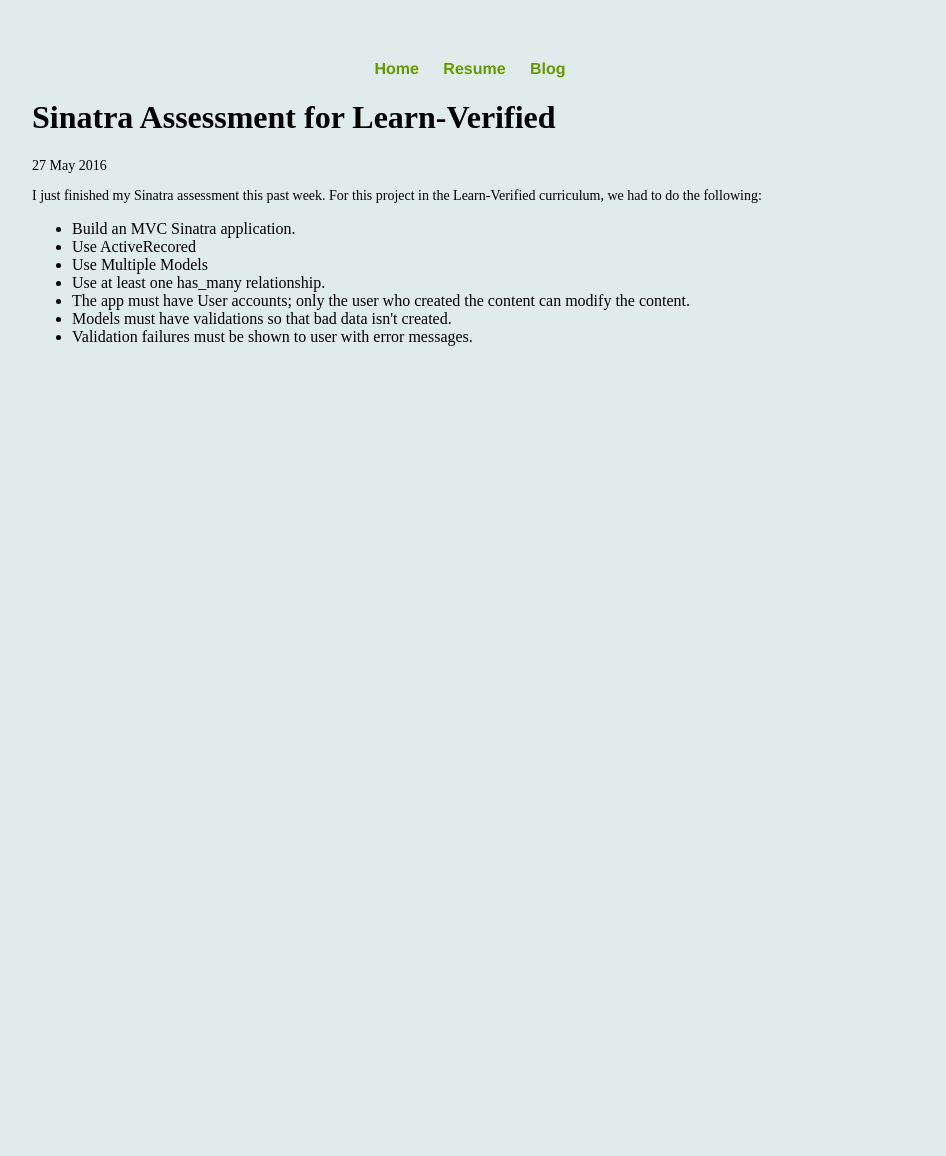
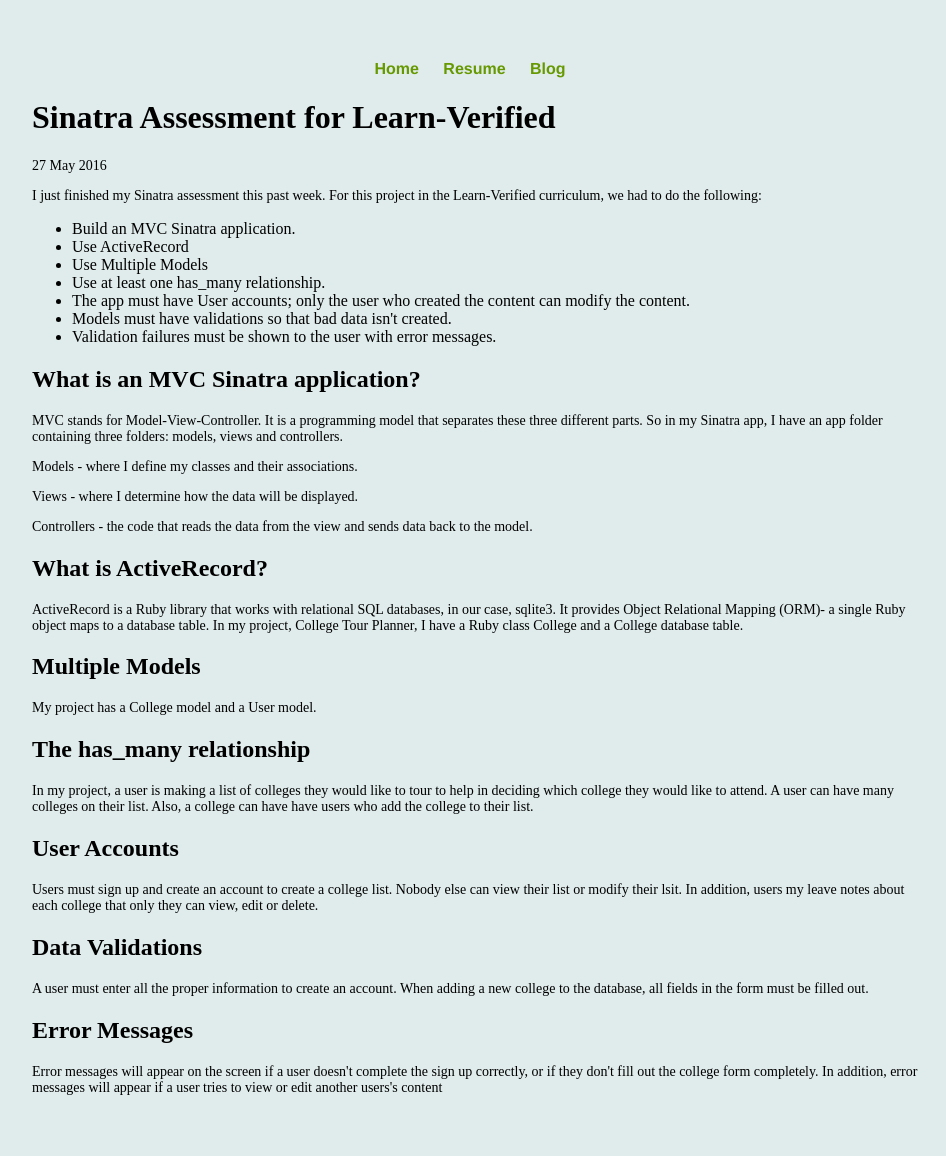
Before and after one commit to jmheyd/jmheyd.github.io, a Jekyll site: the page built from _posts/2016-05-27-sinatra-assessment.md, in a window 1280 px wide. Shown: the whole page, without its empty margins (160-1106 px from the left). Built offline with Jekyll 4.4.1, drawn with Linux system fonts in a browser that asks for light colours; some web fonts are replaced; before the commit the page ends 900 px from its top, so only the background shows below that.

Commit message:
sinatra assessment blog post

```diff
--- a/_posts/2016-05-27-sinatra-assessment.md
+++ b/_posts/2016-05-27-sinatra-assessment.md
@@ -8,10 +8,35 @@ I just finished my Sinatra assessment this past week. For this project in the Le
 
 <ul>
 	<li>Build an MVC Sinatra application.</li>
-	<li>Use ActiveRecored</li>
+	<li>Use ActiveRecord</li>
 	<li>Use Multiple Models</li>
 	<li>Use at least one has_many relationship.</li>
 	<li>The app must have User accounts; only the user who created the content can modify the content.</li>
 	<li>Models must have validations so that bad data isn't created.</li>
-	<li>Validation failures must be shown to user with error messages.</li>
+	<li>Validation failures must be shown to the user with error messages.</li>
 </ul>
+
+<h2>What is an MVC Sinatra application?</h2>
+<p>MVC stands for Model-View-Controller. It is a programming model that separates these three different parts. So in my Sinatra app, I have an app folder containing three folders: models, views and controllers.</p>
+
+<p>Models - where I define my classes and their associations.</p>
+<p>Views - where I determine how the data will be displayed.</p>
+<p>Controllers - the code that reads the data from the view and sends data back to the model.</p>
+
+<h2>What is ActiveRecord?</h2>
+<p>ActiveRecord is a Ruby library that works with relational SQL databases, in our case, sqlite3. It provides Object Relational Mapping (ORM)- a single Ruby object maps to a database table. In my project, College Tour Planner, I have a Ruby class College and a College database table.</p>
+
+<h2>Multiple Models</h2>
+<p>My project has a College model and a User model.</p>
+
+<h2>The has_many relationship</h2>
+<p>In my project, a user is making a list of colleges they would like to tour to help in deciding which college they would like to attend. A user can have many colleges on their list. Also, a college can have have users who add the college to their list.</p>
+
+<h2>User Accounts</h2>
+<p>Users must sign up and create an account to create a college list. Nobody else can view their list or modify their lsit. In addition, users my leave notes about each college that only they can view, edit or delete.</p>
+
+<h2>Data Validations</h2>
+<p>A user must enter all the proper information to create an account. When adding a new college to the database, all fields in the form must be filled out.<p>
+
+<h2>Error Messages</h2>
+<p>Error messages will appear on the screen if a user doesn't complete the sign up correctly, or if they don't fill out the college form completely. In addition, error messages will appear if a user tries to view or edit another users's content</p>
```
